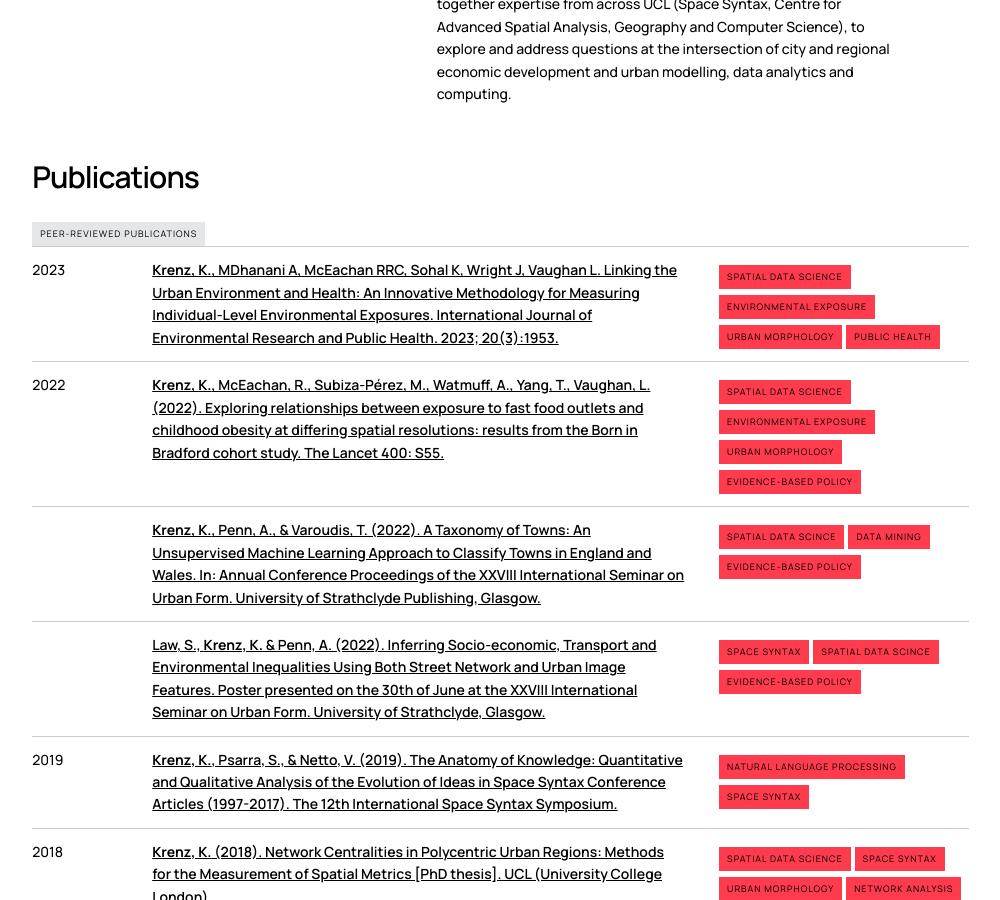
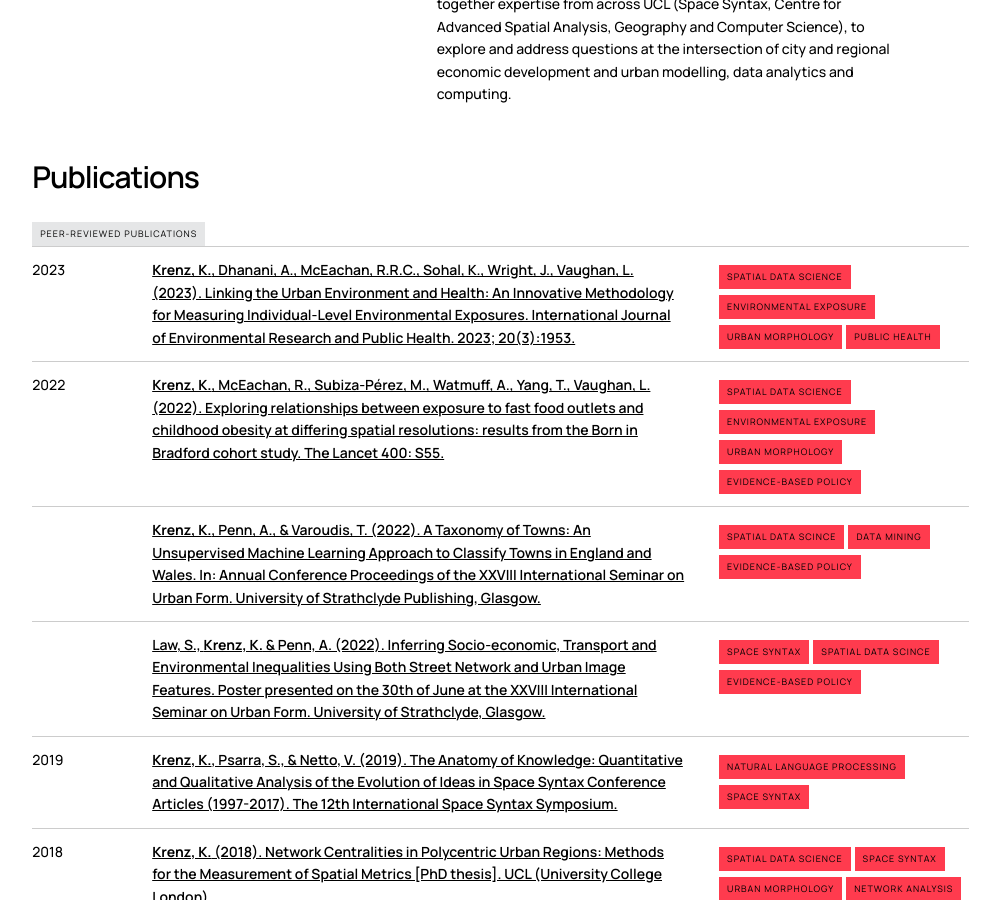
Before and after one commit to kimonkrenz/kimonkrenz.github.io, a Jekyll site: the page built from research/index.html, in a window 1280 px wide and 900 px high, scrolled down 709 px. Shown: the whole window, without its empty margins (19-1019 px from the left). Built offline with Jekyll 4.4.1, drawn with Linux system fonts in a browser that asks for light colours; nearby versions of some CDN libraries; a style sheet for code colours, icons or effects is not loaded.

Commit message:
main page and publication update

```diff
--- a/research/index.html
+++ b/research/index.html
@@ -85,7 +85,7 @@ title: Research & Publications
     <div class="seven columns pub">
       <div class="rtbl">
         <div class="pub-item">2023</div>
-        <div class="pub-item"><span style="font-weight: 600;"><a href="https://doi.org/10.3390/ijerph20031953" target="_blank"><strong>Krenz, K.</strong>, MDhanani A, McEachan RRC, Sohal K, Wright J, Vaughan L. Linking the Urban Environment and Health: An Innovative Methodology for Measuring Individual-Level Environmental Exposures. International Journal of Environmental Research and Public Health. 2023; 20(3):1953.</a></span></div>
+        <div class="pub-item"><span style="font-weight: 600;"><a href="https://doi.org/10.3390/ijerph20031953" target="_blank"><strong>Krenz, K.</strong>, Dhanani, A., McEachan, R.R.C., Sohal, K., Wright, J., Vaughan, L. (2023). Linking the Urban Environment and Health: An Innovative Methodology for Measuring Individual-Level Environmental Exposures. International Journal of Environmental Research and Public Health. 2023; 20(3):1953.</a></span></div>
       </div>
     </div>
     <div class="two columns pub upper">
```
